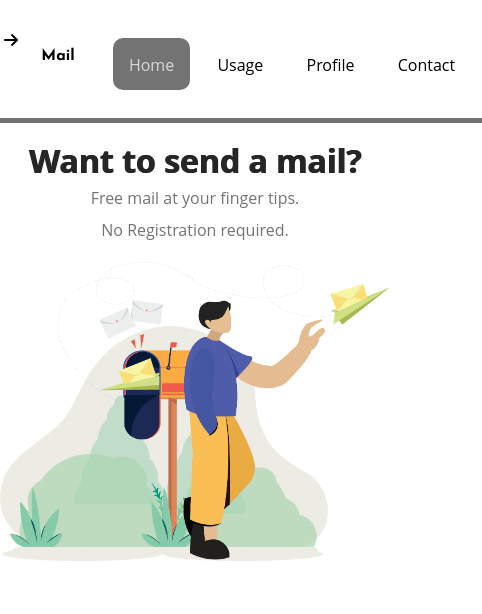
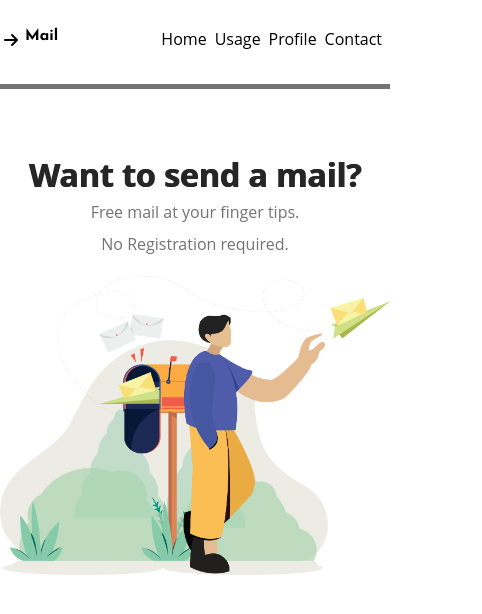
Before and after one commit to SarthakVerma10/mail-homepage, a plain HTML site: page index.html in a window 390 px wide. Shown: the whole page, 482 px wide, since content can reach past the window. Drawn offline with Linux system fonts and the light colour scheme.

Commit message:
changes for small screen

```diff
--- a/index.html
+++ b/index.html
@@ -19,7 +19,6 @@
                     <li class="header-title"><strong>Mail</strong></li>
                 </ul>
                 <ul class="header-links">
-                    <li class="header-title"></li>
                     <li id="home">Home</li>
                     <li>Usage</li>
                     <li>Profile</li>
@@ -63,7 +62,7 @@
 
         console.log(window.location.pathname);
 
-        if (window.location.pathname === "/index.html") {
+        if (window.location.pathname === "/") {
             document.getElementById("home").classList.add("currentItem")
         }
 
--- a/style.css
+++ b/style.css
@@ -19,11 +19,6 @@ body {
     width: 90%;
     padding-top: 2em;
     padding-bottom: 2em;
-}
-
-.header-container {
-    display: grid;
-    place-items: center;
 }
 
 .header-title {
@@ -140,6 +135,7 @@ ul {
     .hero {
         flex-direction: column;
         padding: 1em;
+        padding-top: 4em;
     }
 
     .hero-h1 {
@@ -157,25 +153,29 @@ ul {
 
     .header {
         width: 100%;
+        padding-bottom: 0.5em;
+        padding-top: 0.5em;
     }
 
     .header-title {
-        padding: 1em;
-        margin-left: 40%;
+        margin-left: 25px;
     }
 
     .header ul {
         height: 3em;
+        margin-top: 20px;
     }
 
     .header-links {
-        margin: 0.2em;
+        margin: 0;
     }
 
     .header-links li {
-        margin-right: 0.5em;
+        margin: 0;
         height: 40%;
         border-radius: 10px;
+        padding: 0;
+        padding-right: 8px;
     }
 
 
```
